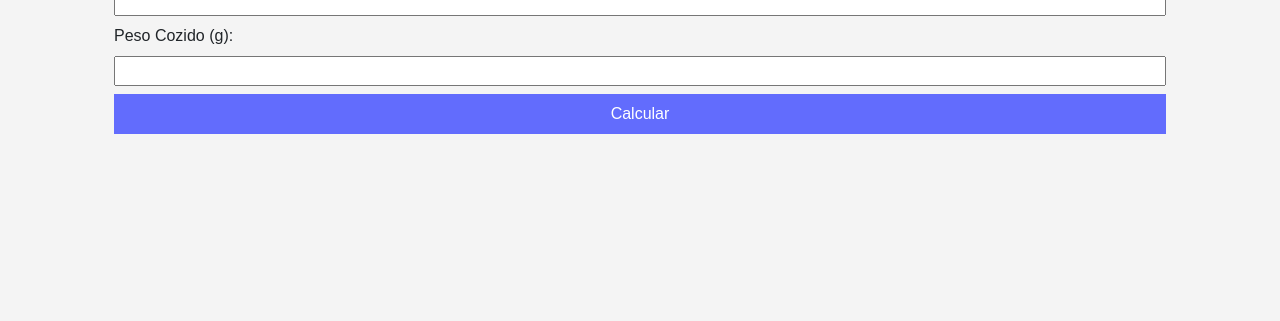
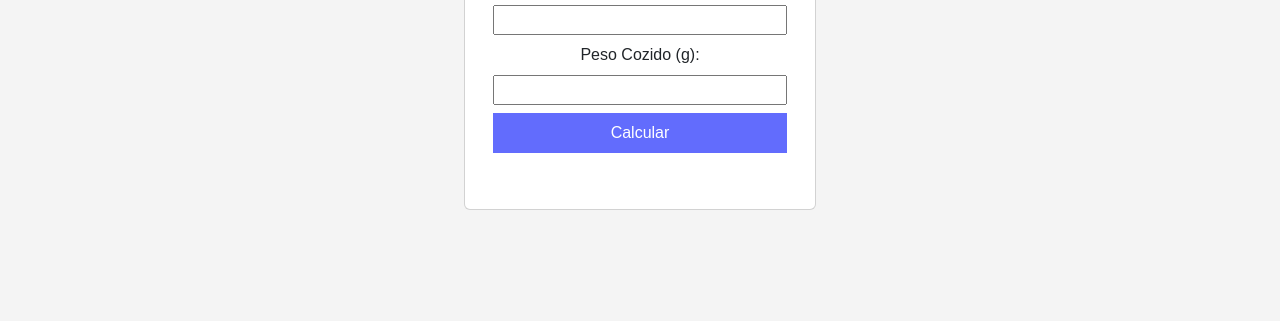
Before and after one commit to profFranciscoMelo/SenacGastronomia, a plain HTML site: page index.html in a window 1280 px wide. Shown: the part 479-800 px from the top of the page. Drawn offline with nearby package versions, Linux system fonts and the light colour scheme.

Commit message:
ajuste de layout

```diff
--- a/index.html
+++ b/index.html
@@ -5,8 +5,11 @@
     <meta charset="UTF-8">
     <meta name="viewport" content="width=device-width, initial-scale=1.0">
     <title>Calculadora de Fatores de Correção e Cocção</title>
-    <link href="https://cdn.jsdelivr.net/npm/bootstrap@5.3.3/dist/css/bootstrap.min.css" rel="stylesheet" integrity="sha384-QWTKZyjpPEjISv5WaRU9OFeRpok6YctnYmDr5pNlyT2bRjXh0JMhjY6hW+ALEwIH" crossorigin="anonymous">
-    <script src="https://cdn.jsdelivr.net/npm/bootstrap@5.3.3/dist/js/bootstrap.bundle.min.js" integrity="sha384-YvpcrYf0tY3lHB60NNkmXc5s9fDVZLESaAA55NDzOxhy9GkcIdslK1eN7N6jIeHz" crossorigin="anonymous"></script>
+    <link href="https://cdn.jsdelivr.net/npm/bootstrap@5.3.3/dist/css/bootstrap.min.css" rel="stylesheet"
+        integrity="sha384-QWTKZyjpPEjISv5WaRU9OFeRpok6YctnYmDr5pNlyT2bRjXh0JMhjY6hW+ALEwIH" crossorigin="anonymous">
+    <script src="https://cdn.jsdelivr.net/npm/bootstrap@5.3.3/dist/js/bootstrap.bundle.min.js"
+        integrity="sha384-YvpcrYf0tY3lHB60NNkmXc5s9fDVZLESaAA55NDzOxhy9GkcIdslK1eN7N6jIeHz"
+        crossorigin="anonymous"></script>
     <link rel="stylesheet" href="styles.css">
 </head>
 
@@ -14,7 +17,7 @@
     <header>
         <h1>Calculadora de Fatores de Correção e Cocção</h1>
     </header>
-    <div class="container">
+    <div class="container text-center card" style="width: 22rem;">
         <main>
             <section id="correcao">
                 <h2>Fator de Correção</h2>
@@ -27,6 +30,10 @@
                 </form>
                 <p id="resultadoCorrecao"></p>
             </section>
+        </main>
+    </div>
+    <div class="container text-center card" style="width: 22rem;">
+        <main>
             <section id="coccao">
                 <h2>Fator de Cocção</h2>
                 <form id="coccaoForm">
@@ -43,5 +50,4 @@
 
     <script src="scripts.js"></script>
 </body>
-
 </html>
--- a/styles.css
+++ b/styles.css
@@ -13,11 +13,7 @@ header {
 }
 
 main {
-    padding: 2rem;
-}
-
-.container-fluid {
-
+    padding: 1rem;
 }
 
 section {
```
